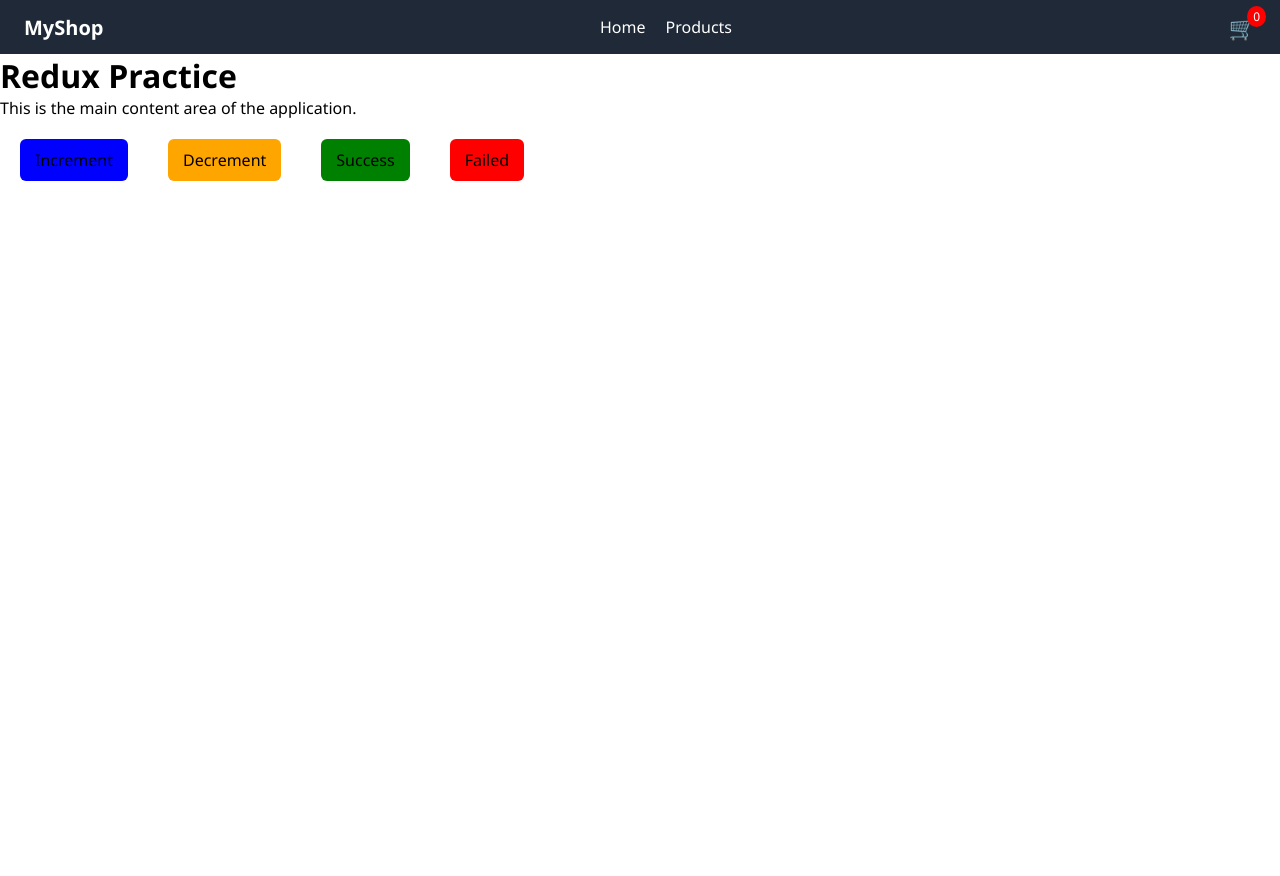
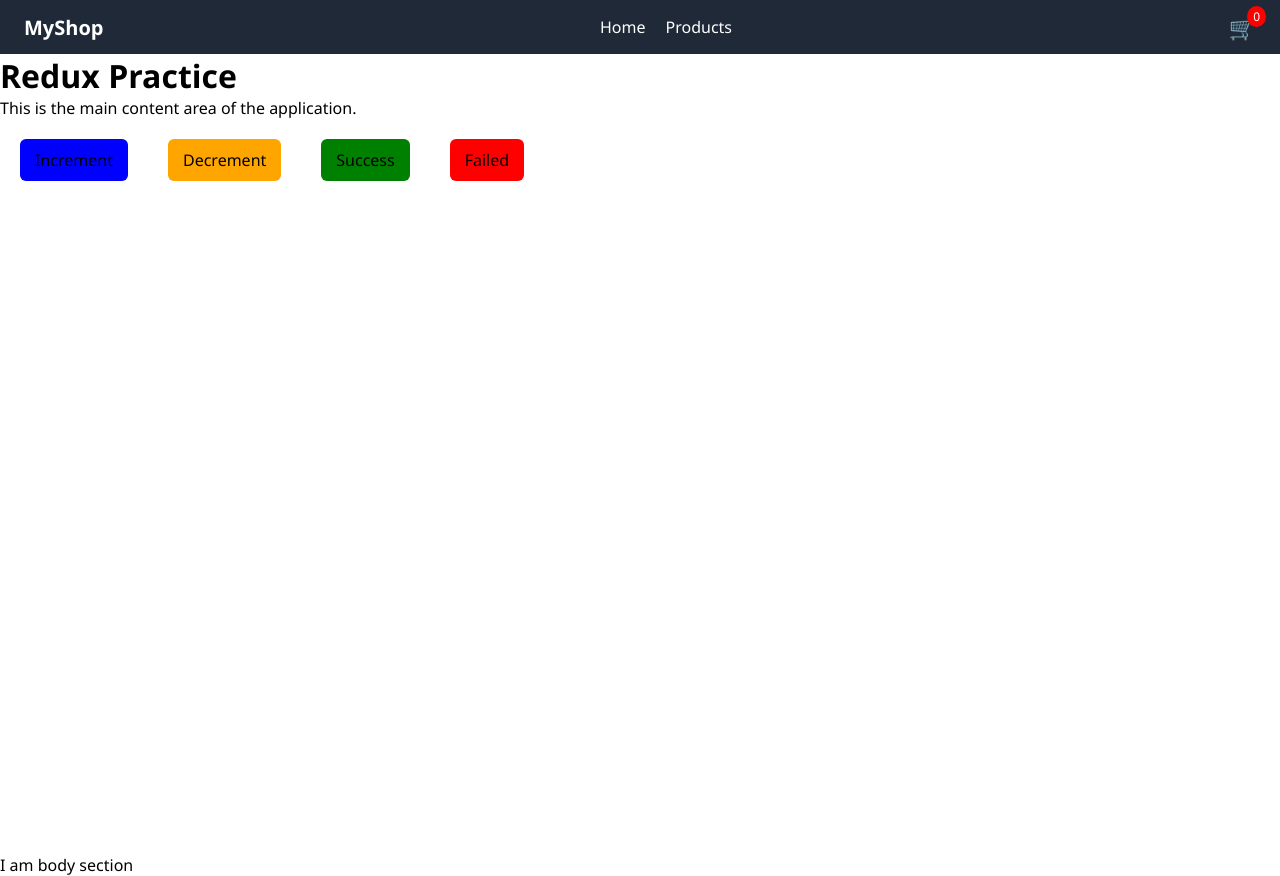
Before and after one commit to gmalo1998/First_AWS_S3_Deployment, a React (Vite) app: page / in a window 1280 px wide. Before the commit the page ends 854 px from the top, so only its background shows below. Built offline with nearby package versions, Linux system fonts and the light colour scheme.

Commit message:
add body file

```diff
--- a/src/App.jsx
+++ b/src/App.jsx
@@ -1,6 +1,7 @@
 import React, { Suspense } from 'react';
 import './App.css';
 import { useSelector } from 'react-redux';
+import Body from './Components/Body';
 
 const Navbar = React.lazy(() => import('./Components/Navbar'));
 const AppBody = React.lazy(() => import('./Components/AppBody'));
@@ -14,6 +15,7 @@ function App() {
       <Suspense fallback={<div>Loading app...</div>}>
         <Navbar />
         <AppBody />
+        <Body/>
       </Suspense>
       {hasToasts && <Toast />} {/* Outside Suspense */}
     </>
--- /dev/null
+++ b/src/Components/Body.jsx
@@ -0,0 +1,11 @@
+import React from 'react'
+
+const Body = () => {
+  return (
+    <div>
+      I am body section
+    </div>
+  )
+}
+
+export default Body
```
